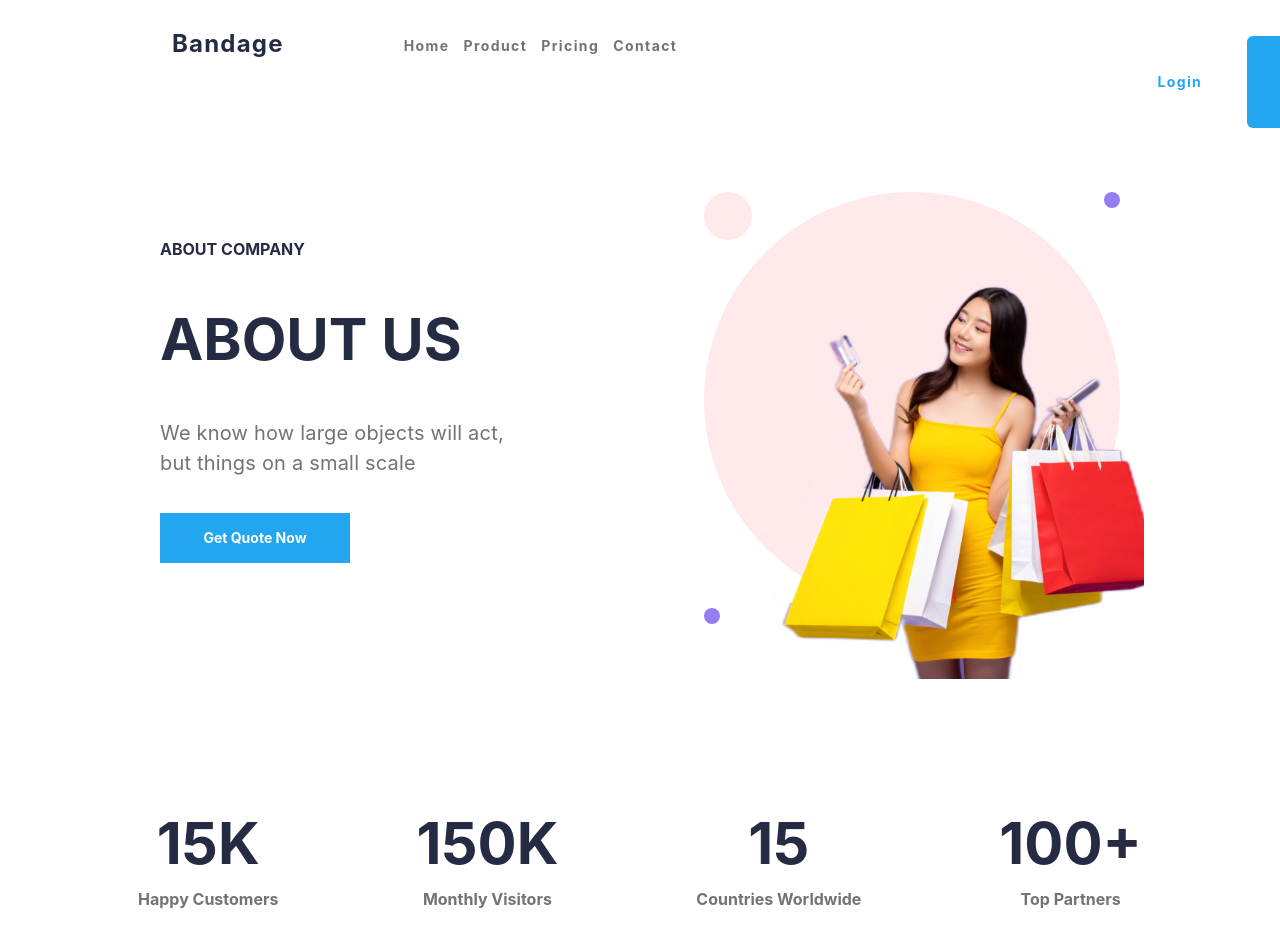
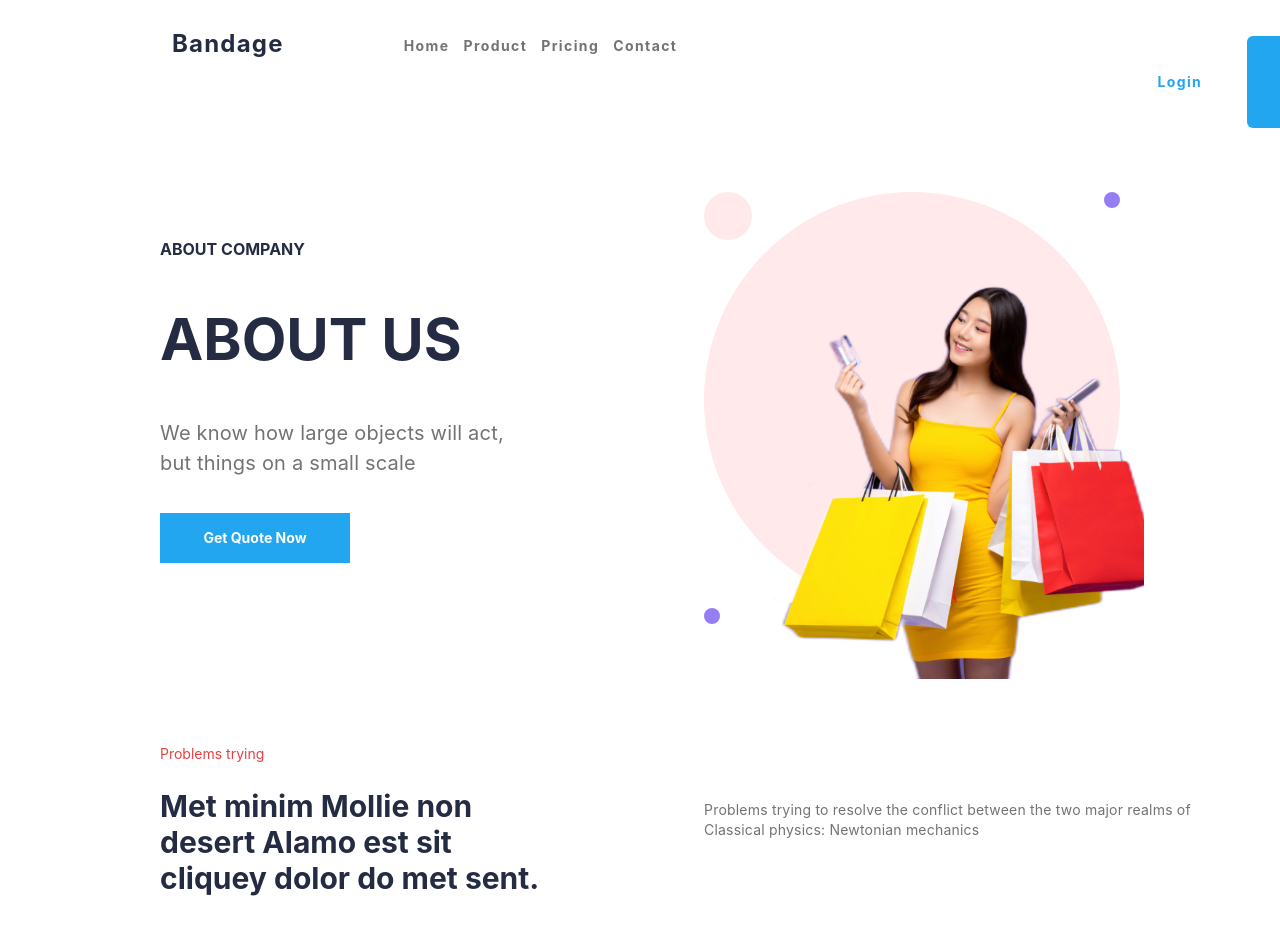
Before and after one commit to deniz244/e-commerce, a React (Create React App) app: page /about in a window 1280 px wide. Shown: the top 952 px of the page. Built offline with nearby package versions, Linux system fonts and the light colour scheme.

Commit message:
AboutContent completed

```diff
--- a/src/components/aboutPageComps/AboutContent.js
+++ b/src/components/aboutPageComps/AboutContent.js
@@ -0,0 +1,20 @@
+import React from "react";
+
+export default function AboutContent() {
+  return (
+    <div className="flex justify-between items-center py-6 ml-40">
+      <div className="w-[390px] flex flex-col gap-6">
+        <p className="text-[#E74040] text-sm font-normal">Problems trying</p>
+        <p className="text-[#252B42] text-3xl font-bold">
+          Met minim Mollie non desert Alamo est sit cliquey dolor do met sent.
+        </p>
+      </div>
+      <div className="w-[520px] mr-14">
+        <p className="text-[#737373] font-normal text-sm font-['Montserrat', sans-serif] leading-[20px] tracking-[0.2px]">
+          Problems trying to resolve the conflict between the two major realms
+          of Classical physics: Newtonian mechanics
+        </p>
+      </div>
+    </div>
+  );
+}
--- a/src/pages/AboutPage.js
+++ b/src/pages/AboutPage.js
@@ -1,5 +1,6 @@
 import React from "react";
 import AboutHeader from "../components/aboutPageComps/AboutHeader";
+import AboutContent from "../components/aboutPageComps/AboutContent";
 import AboutStats from "../components/aboutPageComps/AboutStats";
 import AboutTeam from "../components/aboutPageComps/AboutTeam";
 
@@ -7,6 +8,7 @@ export default function AboutPage() {
   return (
     <div>
       <AboutHeader />
+      <AboutContent />
       <AboutStats />
       <AboutTeam />
     </div>
```
